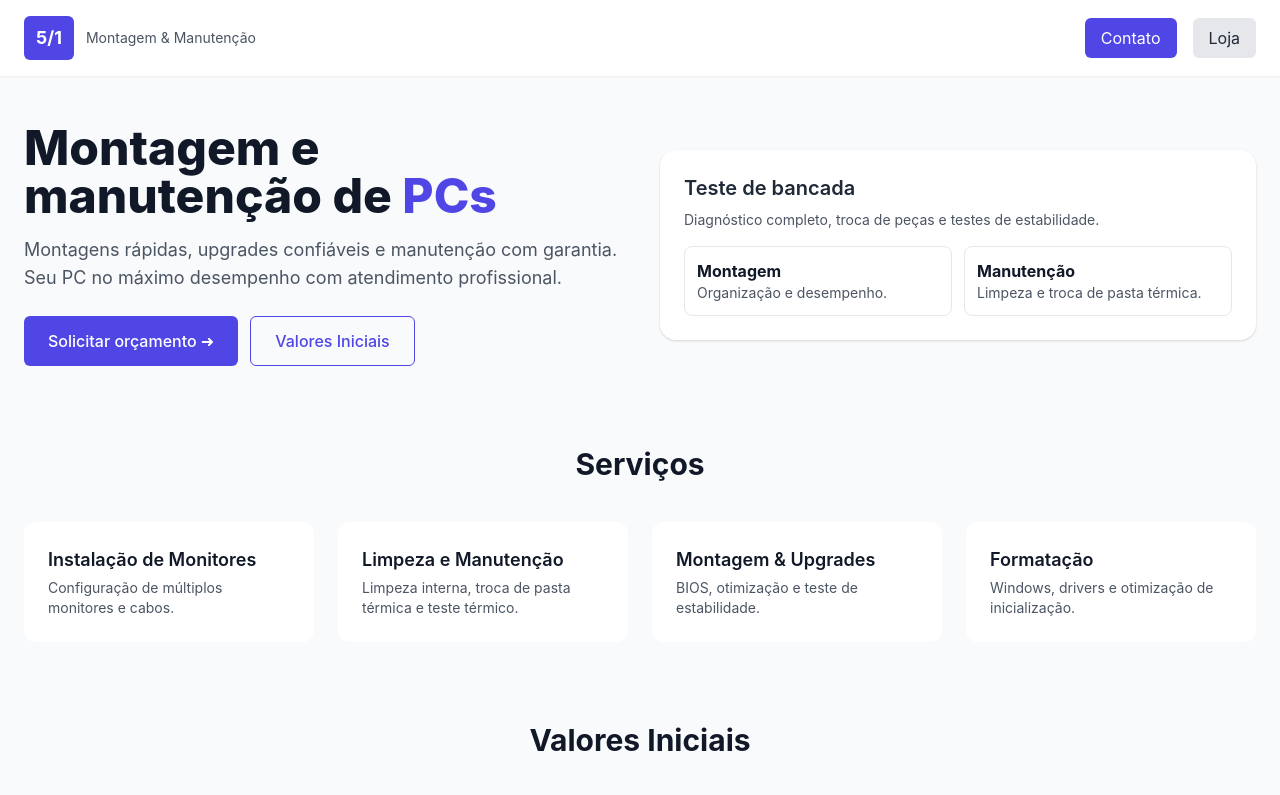
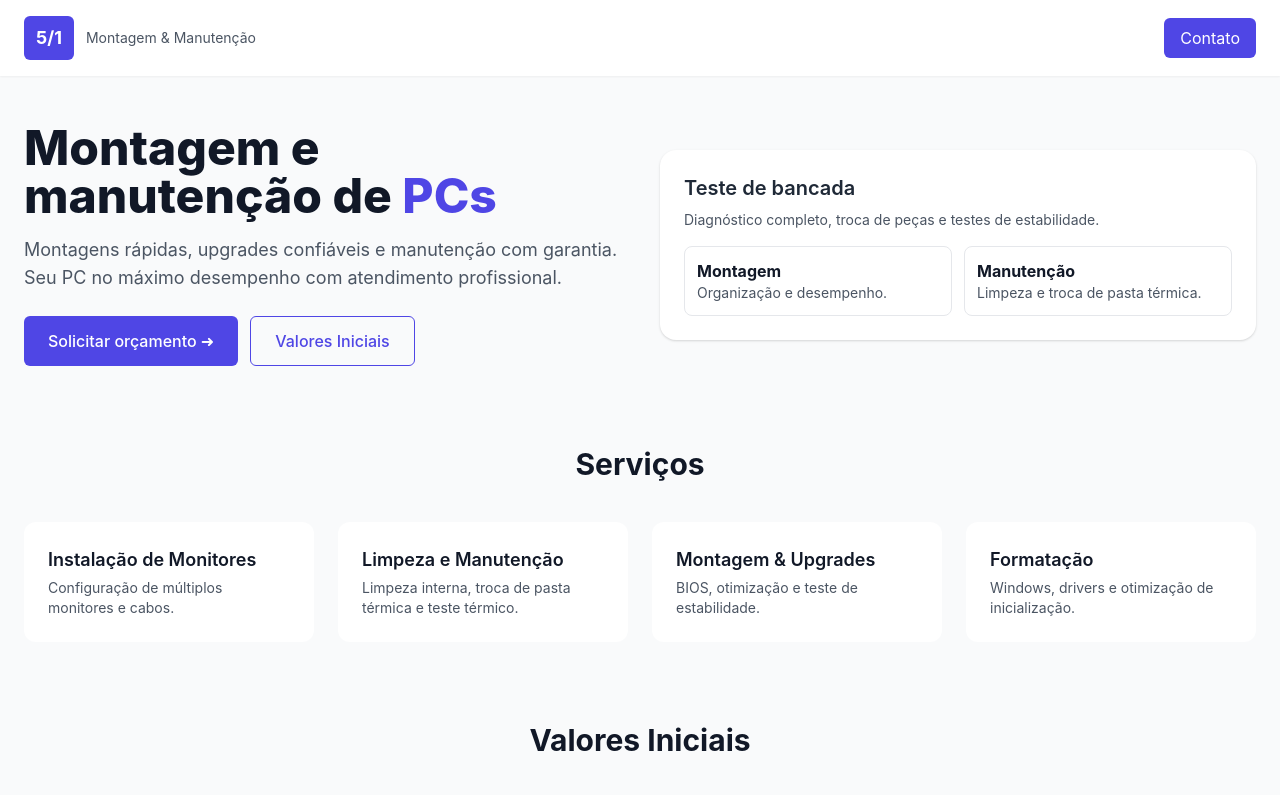
Before and after one commit to Bruno198/5-1, a plain HTML site: page index.html in a window 1280 px wide. Shown: the top 795 px of the page. Drawn offline with nearby package versions, Linux system fonts and the light colour scheme.

Commit message:
Update index.html

```diff
--- a/index.html
+++ b/index.html
@@ -47,7 +47,6 @@
       </div>
       <div class="flex gap-4 justify-center">
   <a href="https://wa.me/5549847713" target="_blank" rel="noopener noreferrer" class="bg-indigo-600 text-white px-4 py-2 rounded-md hover:bg-indigo-700">Contato</a>
-  <a href="./loja.html"  rel="noopener noreferrer" class="bg-gray-200 text-gray-800 px-4 py-2 rounded-md hover:bg-gray-300">Loja</a>
 </div>
     </div>
 
@@ -76,7 +75,7 @@
             Solicitar orçamento ➜
           </a>
           <a
-            href="/valores.html"
+           href="/valores.html"
             target="_blank"
             rel="noopener noreferrer"
             class="border border-indigo-600 text-indigo-600 px-6 py-3 rounded-md font-medium flex items-center justify-center gap-2 hover:bg-indigo-50 btn-animate"
```
